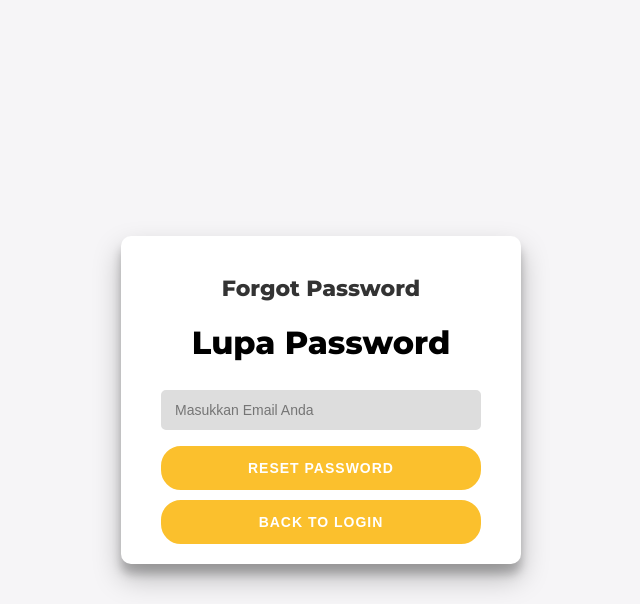
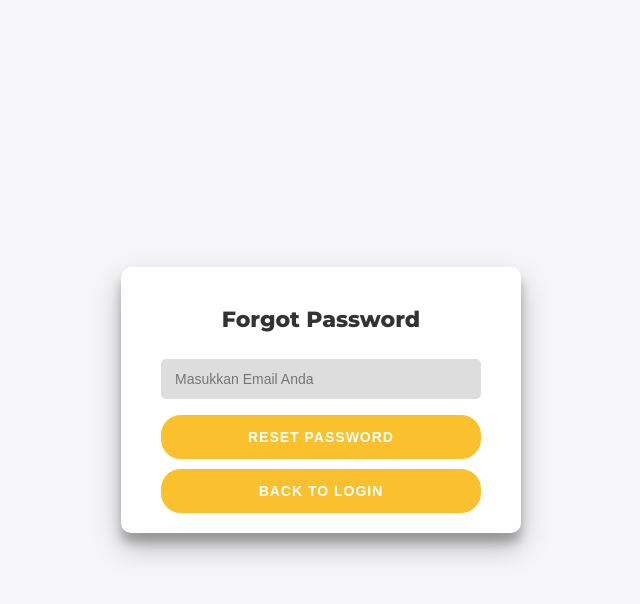
Before and after one commit to Difarnox/apptaskmanajer, a Flask app: page /forgot-password in a window 1280 px wide. Shown: the top 604 px of the page, without its empty margins (319-959 px from the left). Run offline with Flask 3, Linux system fonts and the light colour scheme; some libraries are stand-ins or nearby versions.

Commit message:
Update forgot_password.html

```diff
--- a/templates/forgot_password.html
+++ b/templates/forgot_password.html
@@ -11,7 +11,6 @@
     <div class="container">
         <h2>Forgot Password</h2>
         <form id="forgotPasswordForm" method="POST">
-            <h1 class="form-title">Lupa Password</h1>
             <input type="email" id="forgotEmail" name="email" placeholder="Masukkan Email Anda" required />
             <div id="forgotErrorContainer"></div>
             <button type="submit">Reset Password</button>
```
